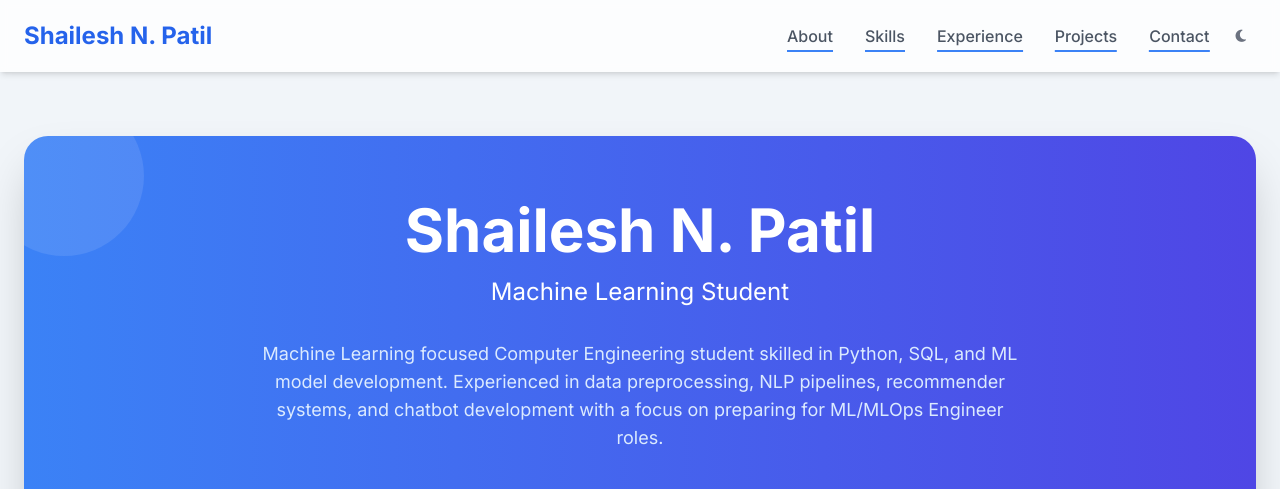
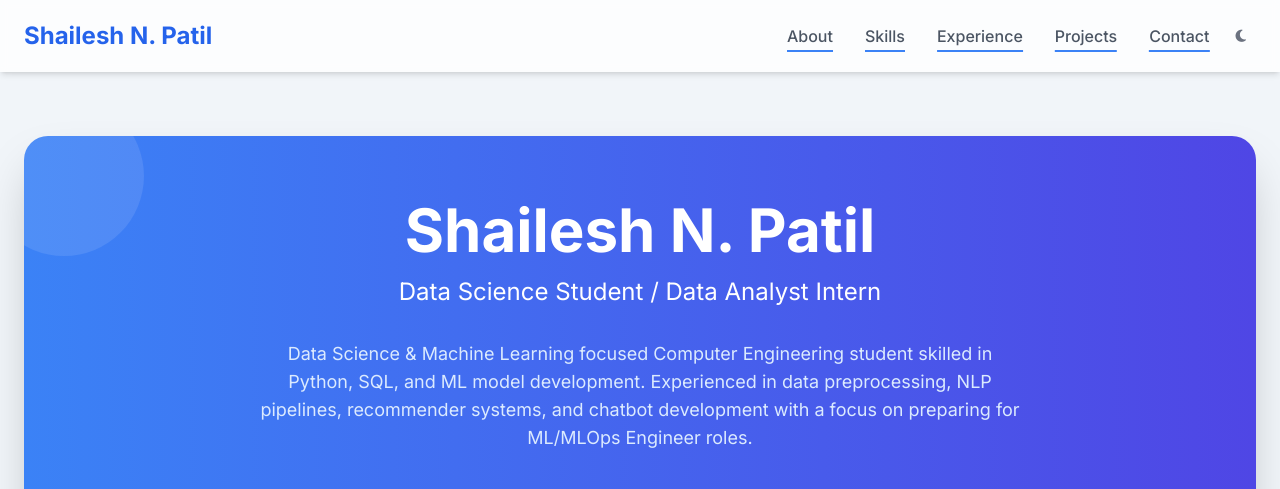
Before and after one commit to shaileshpatil97/Portfolio, a plain HTML site: page index.html in a window 1280 px wide. Shown: the top 489 px of the page. Drawn offline with nearby package versions, Linux system fonts and the light colour scheme.

Commit message:
Update Resume

```diff
--- a/index.html
+++ b/index.html
@@ -136,10 +136,10 @@
                 <div class="absolute -bottom-12 -right-12 w-52 h-52 bg-white/10 rounded-full"></div>
 
                 <h1 class="text-4xl md:text-6xl font-bold mb-4" data-aos="fade-down">Shailesh N. Patil</h1>
-                <p class="text-xl md:text-2xl mb-8 font-light" data-aos="fade-up" data-aos-delay="100">Machine
-                    Learning Student</p>
+                <p class="text-xl md:text-2xl mb-8 font-light" data-aos="fade-up" data-aos-delay="100"> Data
+                    Science Student / Data Analyst Intern</p>
                 <p class="max-w-3xl mx-auto text-lg text-blue-100 mb-10" data-aos="fade-up" data-aos-delay="200">
-                    Machine Learning focused Computer Engineering student skilled in Python, SQL, and ML model
+                    Data Science & Machine Learning focused Computer Engineering student skilled in Python, SQL, and ML model
                     development.
                     Experienced in data preprocessing, NLP pipelines, recommender systems, and chatbot development with
                     a
@@ -165,7 +165,7 @@
                 <div class="mt-10 flex flex-wrap justify-center gap-6" data-aos="fade-up" data-aos-delay="400">
 
                     <!-- View Resume (Primary) -->
-                    <a href="https://drive.google.com/file/d/186MT9BRORstEMUgtihG8obko3h-yRgj2/view?usp=sharing" target="_blank" class="border border-white/80 text-white font-semibold py-3 px-9 rounded-full
+                    <a href="https://drive.google.com/file/d/1FQIqoneuxNl-CYC4ZppTjSLDQz0dV1b7/view?usp=sharing" target="_blank" class="border border-white/80 text-white font-semibold py-3 px-9 rounded-full
                backdrop-blur-sm bg-white/10
                hover:bg-white hover:text-blue-600 hover:-translate-y-1
                transition-all duration-300 inline-flex items-center gap-2">
```
